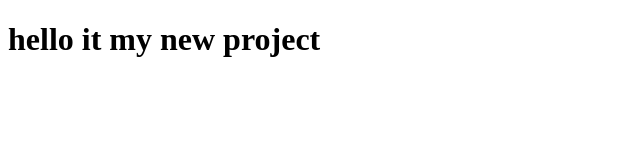
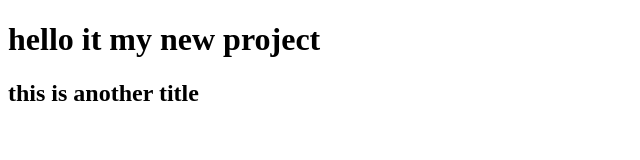
Before and after one commit to halim-boussada/cohort16-test, a plain HTML site: page index.html in a window 1280 px wide. Shown: the whole page, without its empty margins (0-640 px from the left). Drawn offline with Linux system fonts and the light colour scheme.

Commit message:
new title

```diff
--- a/index.html
+++ b/index.html
@@ -8,5 +8,6 @@
   </head>
   <body>
     <h1>hello it my new project</h1>
+    <h2>this is another title</h2>
   </body>
 </html>
```
